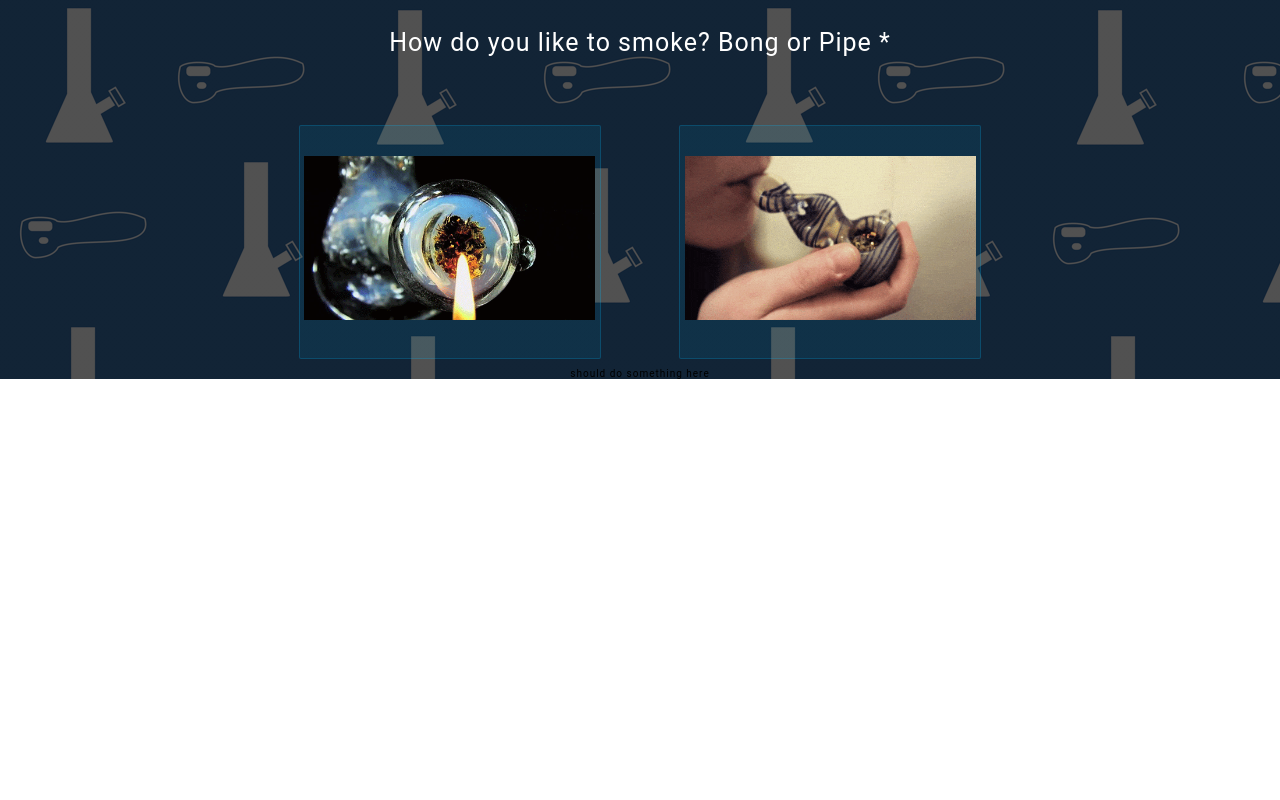
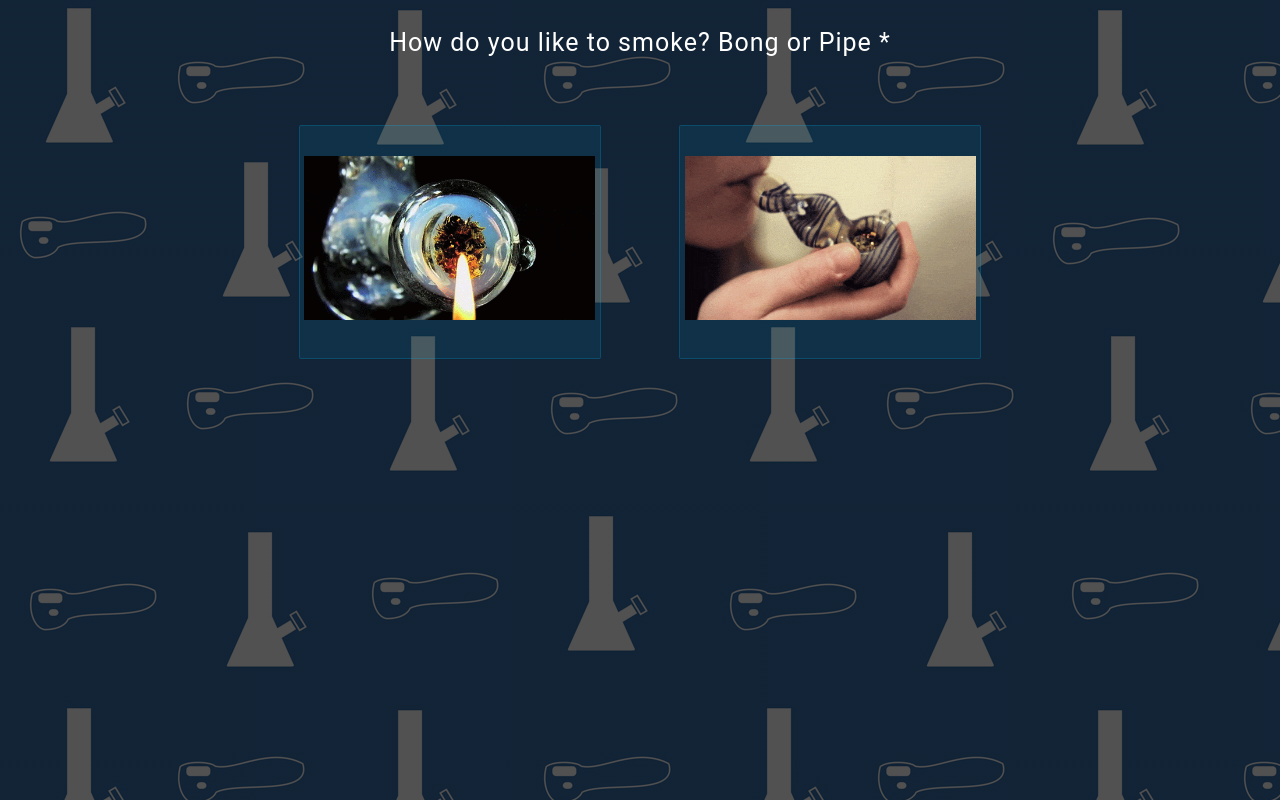
Before and after one commit to tastyhit/front-end, a React (Create React App) app: page /welcome in a window 1280 px wide. Built offline with nearby package versions, Linux system fonts and the light colour scheme.

Commit message:
changing the cards css

```diff
--- a/src/App.css
+++ b/src/App.css
@@ -3,4 +3,6 @@
   background:linear-gradient(to bottom, rgba(7, 7, 7, 0.7), rgba(7, 7, 7, 0.7)), url(./assets/images/background.jpg) repeat;
   display: flex;
   justify-content: center;
+  height:100vh;
+
 }
--- a/src/assets/css/layer.js
+++ b/src/assets/css/layer.js
@@ -73,7 +73,6 @@ export const Card = styled.div`
   color:#FFFFFF;
   font-size:1.5em;
   line-height: 1.7em;
-  padding: 1em;
 
   ${props =>
     props.primary &&
@@ -84,8 +83,6 @@ export const Card = styled.div`
   ${props =>
     props.secondary &&
     css`
-    padding-top:2em
-    padding-bottom:2em;
     height:auto;
 
   `}
--- a/src/assets/css/sales.css
+++ b/src/assets/css/sales.css
@@ -57,6 +57,10 @@ img{
 
 }
 
+.selection img {
+    padding: 2em 0;
+}
+
 
 .selection:hover {
     cursor: pointer;
--- a/src/components/Sales/SalesPage.js
+++ b/src/components/Sales/SalesPage.js
@@ -25,7 +25,7 @@ class Sales extends Component {
         if (this.state.piece === 'Bong') {
             return (
 
-                <PlanSelction />
+                <div><h1>Hi</h1></div>
 
             )
         } else if (this.state.piece === 'Pipe') {
@@ -44,7 +44,7 @@ class Sales extends Component {
             <div className='form-wrapper'>
                 <InfoContainer a={this.clickedA} b={this.clickedB} />
                 {this.secondQuestion()}
-                {"should do something here"}
+
             </div>
         )
     }
```
